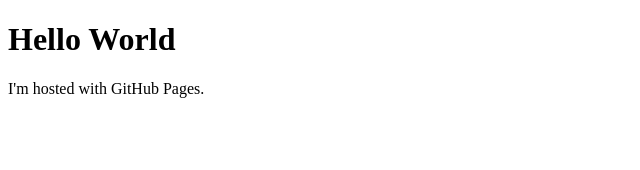
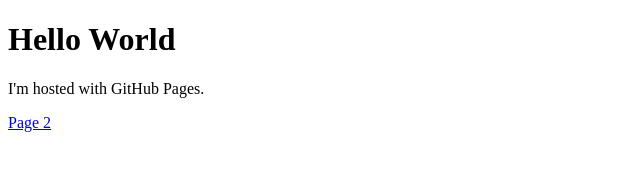
Before and after one commit to nyxbarnfield/nyxbarnfield.github.io, a plain HTML site: page index.html in a window 1280 px wide. Shown: the full height of the page, 0-640 px from the left. Drawn offline with Linux system fonts and the light colour scheme.

Commit message:
Update index.html

```diff
--- a/index.html
+++ b/index.html
@@ -3,5 +3,6 @@
 <body>
 <h1>Hello World</h1>
 <p>I'm hosted with GitHub Pages.</p>
+<a href="findMe.html">Page 2</a>
 </body>
 </html>
```
